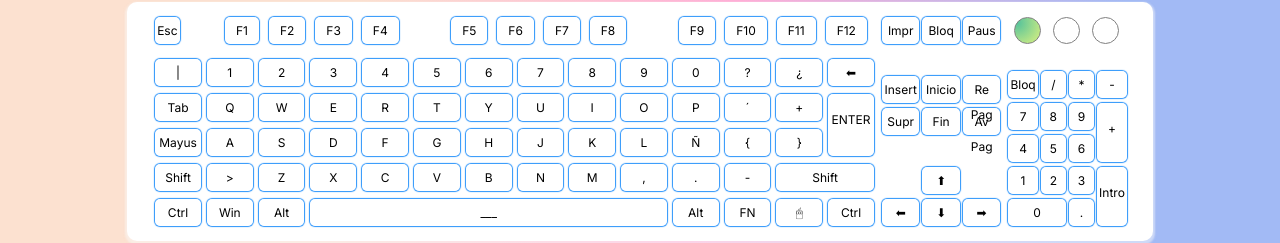
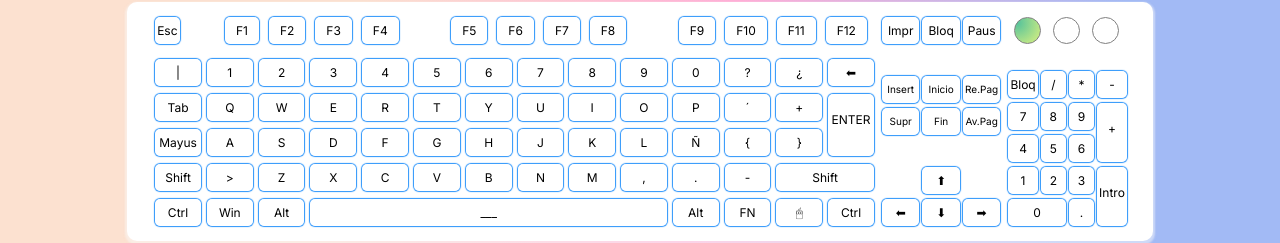
Before and after one commit to JuanesGalvis/Typingboard, a website: page index.html in a window 1280 px wide. Shown: the part 348-591 px from the top of the page. Drawn offline with Linux system fonts and the light colour scheme.

Commit message:
README + fix RePag y AvPag

```diff
--- a/index.css
+++ b/index.css
@@ -84,6 +84,10 @@ header, footer {
     display: grid;
     gap: 5px;
     grid-template-columns: repeat(3, 1fr);
+}
+
+.keyboard__arrows__navigate {
+    font-size: 10px;
 }
 
 .keyboard__arrows__content--top {
--- a/index.html
+++ b/index.html
@@ -122,10 +122,10 @@
             <div class="keyboard__arrows__navigate">
                 <div id="Insert" class="key key-W-1 key-H-1">Insert</div>
                 <div id="Home" class="key key-W-1 key-H-1">Inicio</div>
-                <div id="PageUp" class="key key-W-1 key-H-1">Re Pag</div>
+                <div id="PageUp" class="key key-W-1 key-H-1">Re.Pag</div>
                 <div id="Delete" class="key key-W-1 key-H-1">Supr</div>
                 <div id="End" class="key key-W-1 key-H-1">Fin</div>
-                <div id="PageDown" class="key key-W-1 key-H-1">Av Pag</div>
+                <div id="PageDown" class="key key-W-1 key-H-1">Av.Pag</div>
             </div>
             <div class="keyboard__arrows__content">
                 <div id="ArrowUp" class="key keyboard__arrows__content--top">⬆</div>
```
Also changed, not shown: README.md (added).
